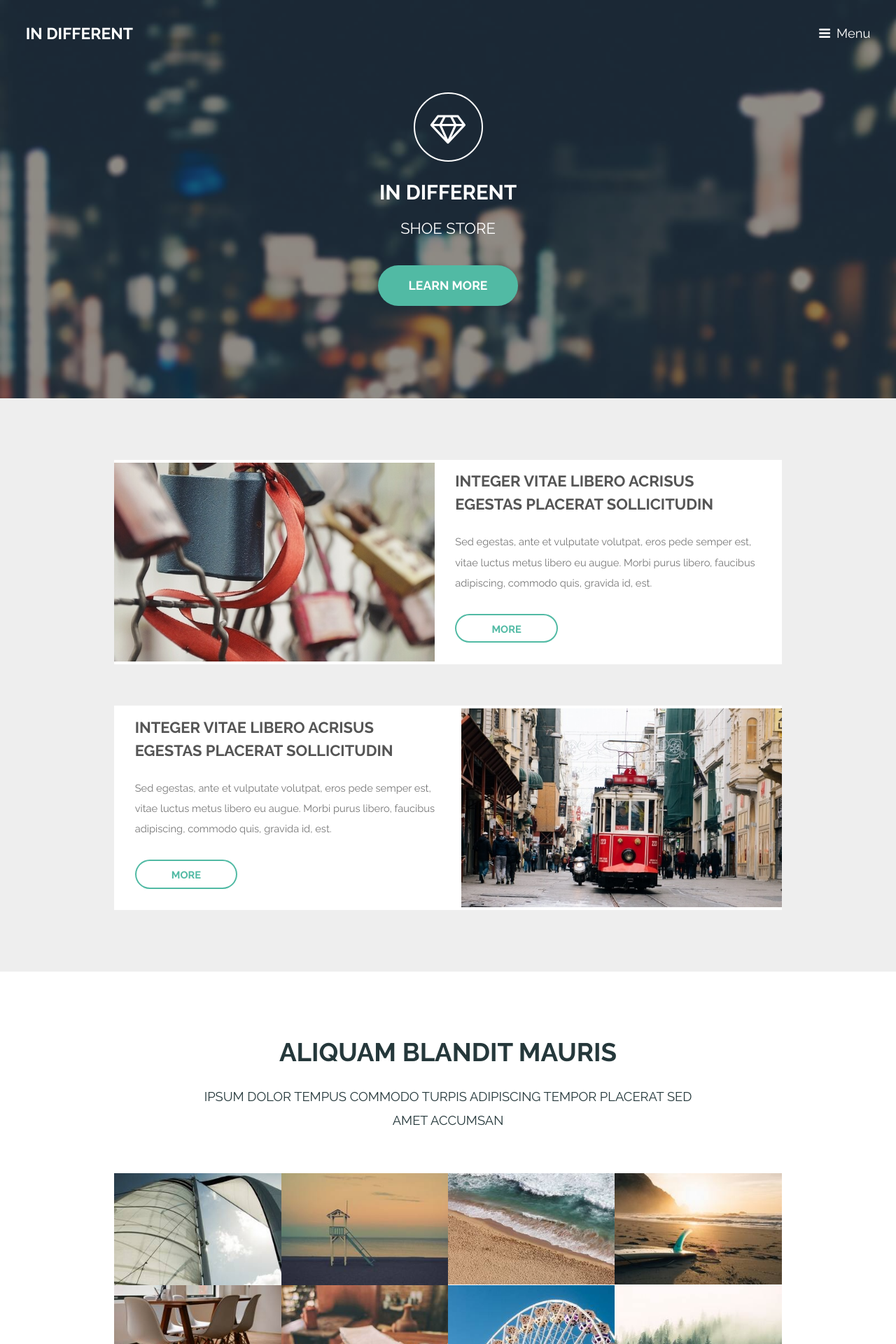
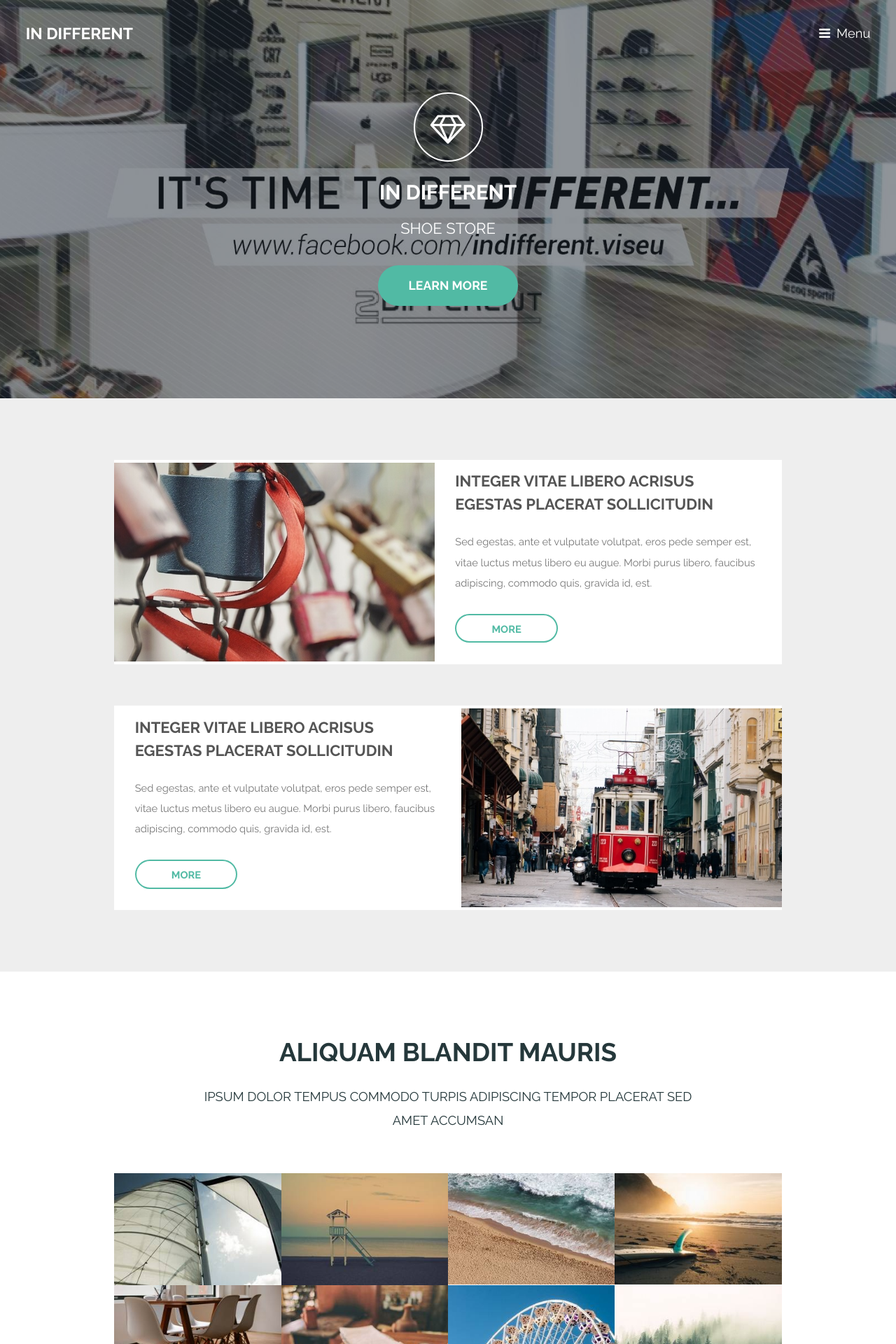
Before and after one commit to in-different/in-different.github.io, a Jekyll site: the page built from index.html, in a window 1280 px wide. Shown: the top 1920 px of the page at 70% size. Built offline with Jekyll 4.4.1, drawn with Linux system fonts in a browser that asks for light colours; the list of posts is cut into pages by our own code.

Commit message:
changed banner

```diff
--- a/_includes/head.html
+++ b/_includes/head.html
@@ -7,12 +7,13 @@
 
 	<meta name="description" content="{% if page.excerpt %}{{ page.excerpt | strip_html | strip_newlines | truncate: 160 }}{% else %}{{ site.description }}{% endif %}">
 
-	<!--
-	<link rel="stylesheet" href="{{ "/css/main.css" | prepend: site.baseurl }}">
-	<link rel="canonical" href="{{ page.url | replace:'index.html','' | prepend: site.baseurl | prepend: site.url }}"> -->
+	<!-- <link rel="stylesheet" href="{{ "/css/main.css" | prepend: site.baseurl }}"> -->
+	<link rel="canonical" href="{{ page.url | replace:'index.html','' | prepend: site.baseurl | prepend: site.url }}">
 
 	<!--[if lte IE 8]><script src="assets/js/ie/html5shiv.js"></script><![endif]-->
 	<link rel="stylesheet" href="assets/css/main.css" />
 	<!--[if lte IE 8]><link rel="stylesheet" href="assets/css/ie8.css" /><![endif]-->
 	<!--[if lte IE 9]><link rel="stylesheet" href="assets/css/ie9.css" /><![endif]-->
+
+	<link rel="stylesheet" href="assets/css/custom.css" />
 </head>
--- /dev/null
+++ b/assets/css/custom.css
@@ -0,0 +1,3 @@
+#banner {
+	background-position: center;
+}
```
Also changed, not shown: images/banner-bak.jpg (added), images/banner.jpg.
